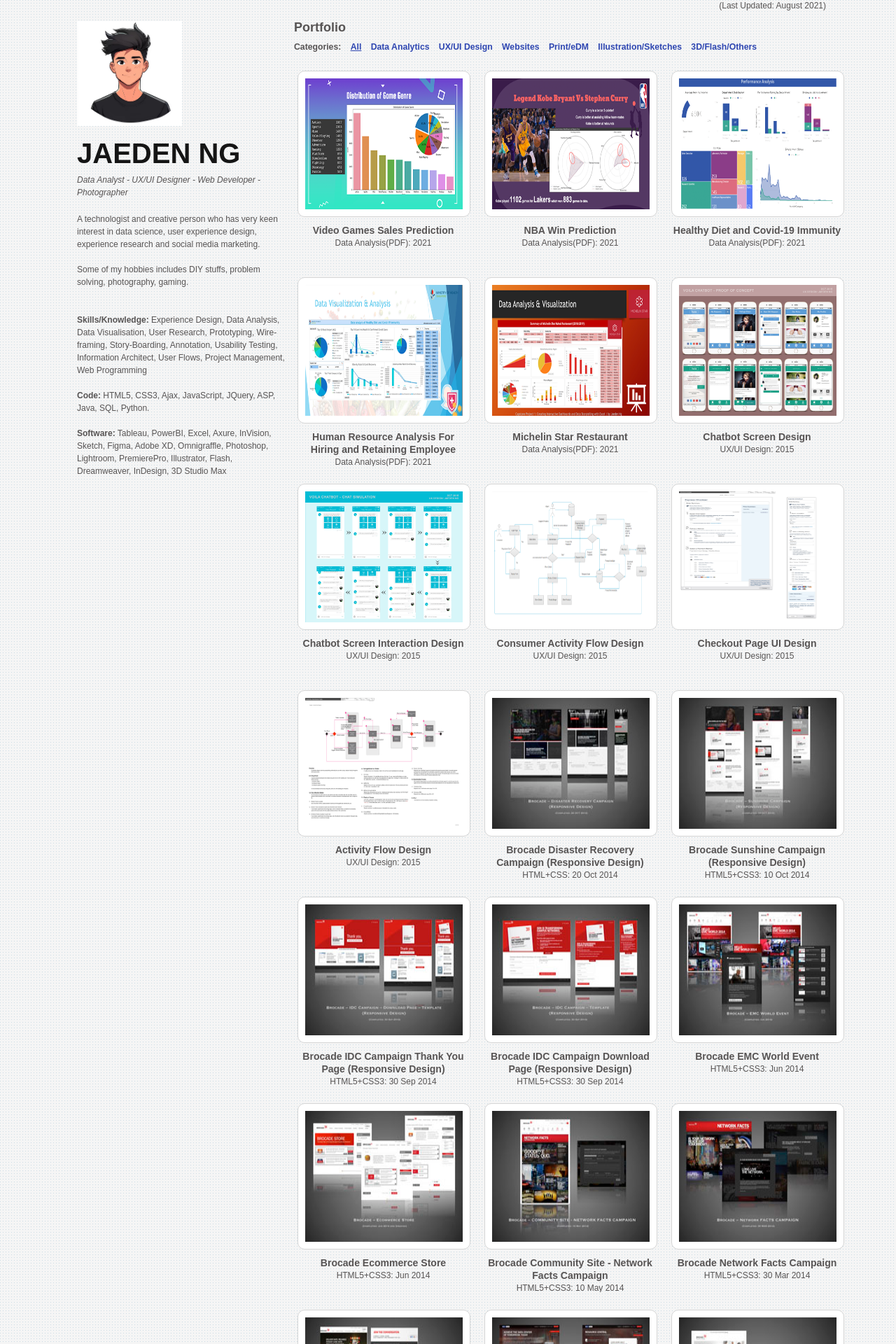
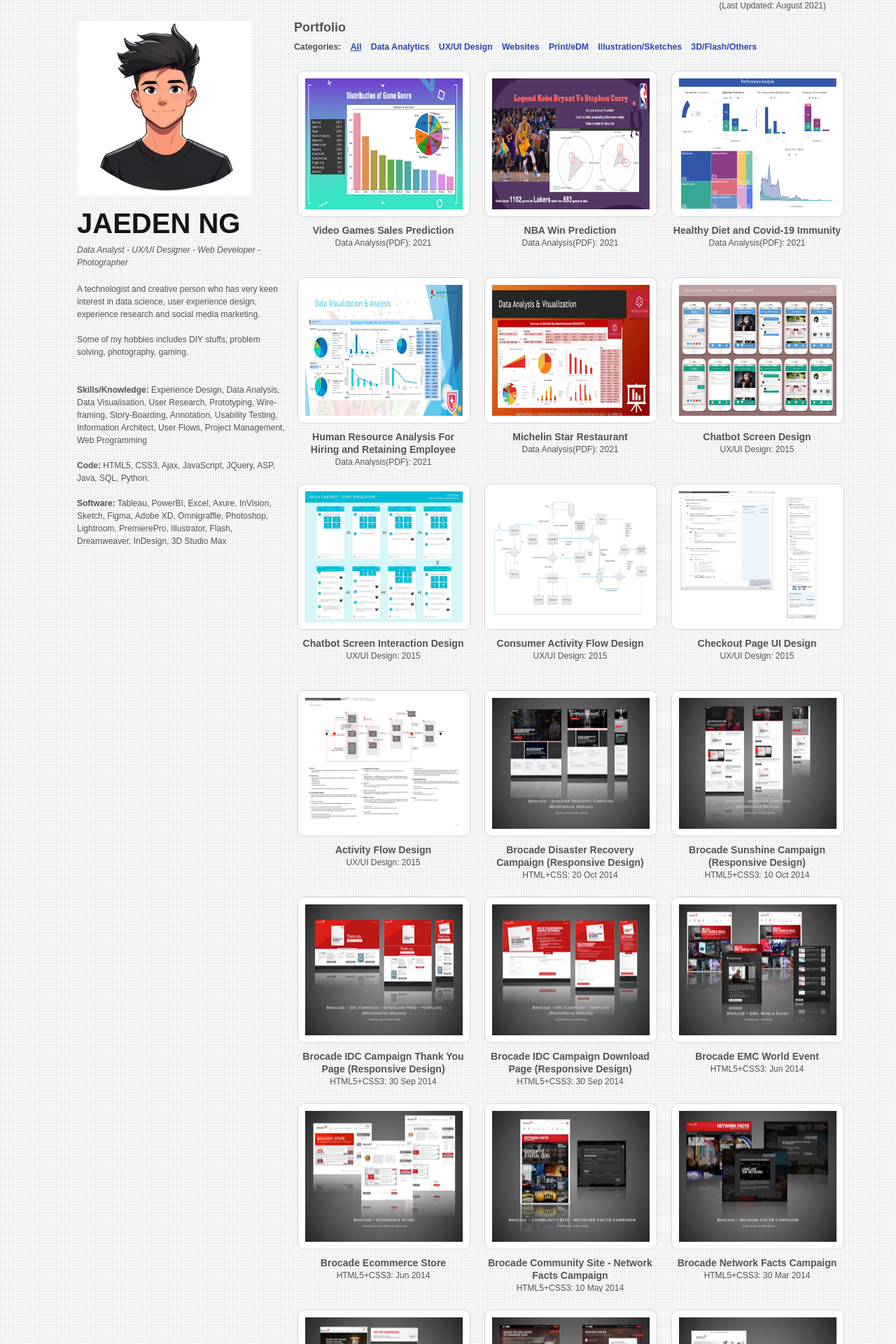
Before and after one commit to jaedenng/jaedenng.github.io, a Jekyll site: the page folio/index.html, which Jekyll copies as it is, in a window 1280 px wide. Shown: the top 1920 px of the page at 70% size. Built offline with Jekyll 4.4.1, drawn with Linux system fonts in a browser that asks for light colours; nearby versions of some CDN libraries.

Commit message:
Update index.html

```diff
--- a/folio/index.html
+++ b/folio/index.html
@@ -23,7 +23,7 @@
    	<div class="portfolio-content">
 
     <div class="wrapper-left">
-            <img class="profile-pic" src="images/profile-pic-dummy.jpg?raw=true" alt="Jaeden Ng" title="Jaeden Ng" width="150">
+            <img class="profile-pic" src="images/profile-pic-dummy.jpg?raw=true" alt="Jaeden Ng" title="Jaeden Ng" width="250">
             <h1 class="title-page">JAEDEN NG</h1>
             <div class="header-info">Data Analyst - UX/UI Designer - Web Developer - Photographer</div>
             <div class="profile-desc">
```
